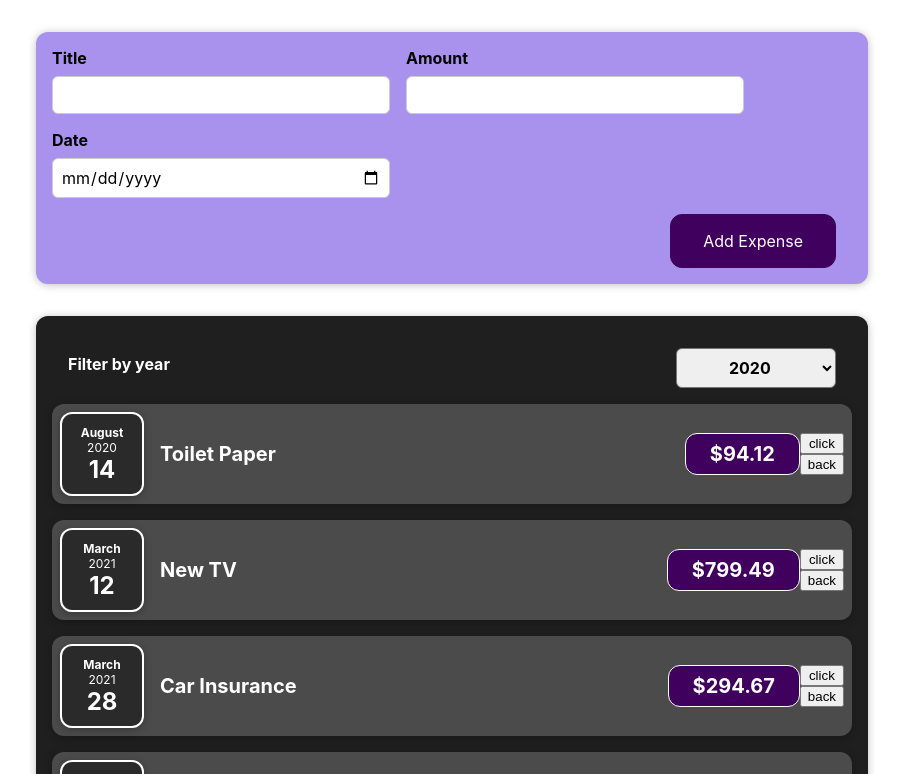
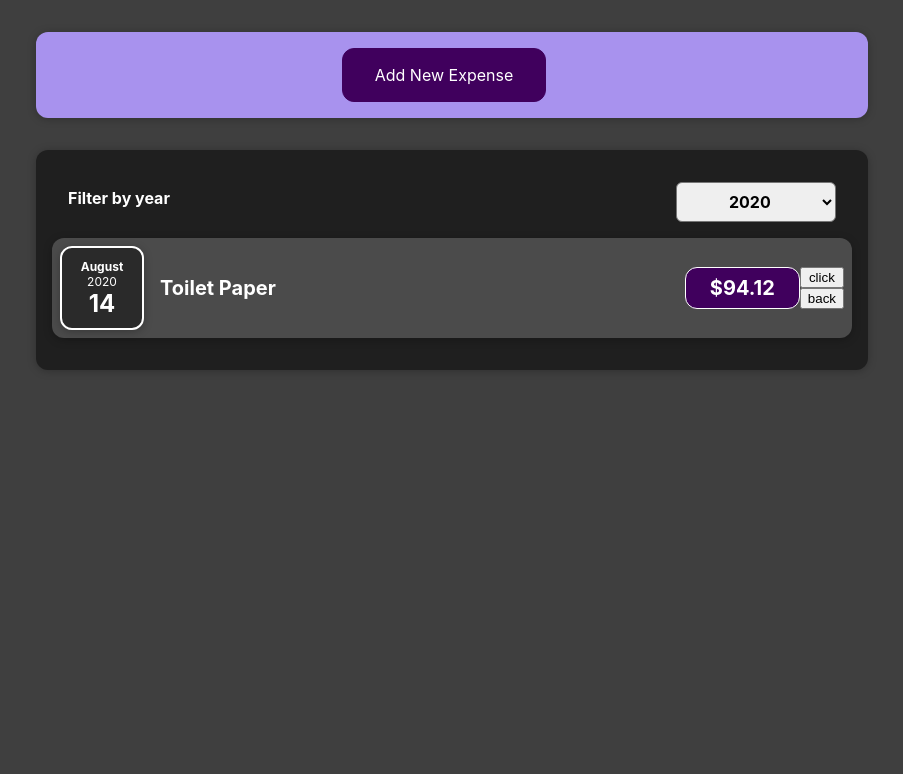
Before and after one commit to enesGune/REACT-COURSE, a React (Create React App) app in the folder react-complate-guide/: page / in a window 1280 px wide. Shown: the top 774 px of the page, without its empty margins (188-1091 px from the left). Built offline with nearby package versions, Linux system fonts and the light colour scheme.

Commit message:
chath csss

```diff
--- /dev/null
+++ b/react-complate-guide/src/assets/style/componenst/ExpensesList.css
@@ -0,0 +1,9 @@
+.expenses-list {
+    list-style: none;
+    padding: 0;
+}
+
+.expenses-list__fallback {
+    color: white;
+    text-align: center;
+}
--- /dev/null
+++ b/react-complate-guide/src/components/Expenses/ExpenseList.js
@@ -0,0 +1,28 @@
+import '../../assets/style/componenst/ExpensesList.css'
+import React from 'react'
+import ExpenseItem from './Expenseltem'
+
+
+
+const ExpenseList = props => {
+
+
+    if (props.items.length === 0){
+        return <h2 className='expenses-list__fallback' >Found Non Expenses</h2>
+    }
+
+
+    return <ul className='expenses-list' >
+         {props.items.map((expense)=>(
+            <ExpenseItem
+                key={expense.id}
+                title={expense.title}
+                amount={expense.amount}
+                date={expense.date}
+            />
+        ))}
+    </ul>
+}
+
+
+export default ExpenseList;
--- a/react-complate-guide/src/components/Expenses/Expenseltem.js
+++ b/react-complate-guide/src/components/Expenses/Expenseltem.js
@@ -26,6 +26,7 @@ const ExpenseItem = (props) => {
     }
 
     return(
+        <li>
             <div className="expense-item">
             <ExpenseDate date={props.date} />
                 <div className="expense-item__description">
@@ -43,7 +44,7 @@ const ExpenseItem = (props) => {
                 </div>
 
             </div>
-
+        </li>
     )
 }
 
--- a/react-complate-guide/src/components/Expenses/Expenses.js
+++ b/react-complate-guide/src/components/Expenses/Expenses.js
@@ -1,6 +1,7 @@
 import ExpensesFilter from "./ExpenseFilter";
-import ExpenseItem from "./Expenseltem";
+// import ExpenseItem from "./Expenseltem";
 import React, {useState} from 'react';
+import ExpenseList from "./ExpenseList";
 
 
 const Expenses = (props)=>{
@@ -10,7 +11,10 @@ const Expenses = (props)=>{
     const filterChanceHandler = selectedYear =>{
         setFilteredYear(selectedYear)
     }
-
+    // aşağıda yıla göre listelemek için bir fonksyon yazdık
+    const filteredExpenses = props.items.filter(expense => {
+        return expense.date.getFullYear().toString() === filteredYear;
+    });
 
     return(
         <div>
@@ -18,7 +22,8 @@ const Expenses = (props)=>{
 
             <div className="expenses" >
                 <ExpensesFilter selected={filteredYear} onChangeFilter={filterChanceHandler} />
-                {props.items.map(expense => <ExpenseItem title={expense.title} amount={expense.amount} date={expense.date}  />)}
+                {/* {filteredExpenses.length === 0 ? <p>No Expenses Found!</p> : filteredExpenses.map((expense) => <ExpenseItem key={expense.id} title={expense.title} amount={expense.amount} date={expense.date}  />) } */}
+                <ExpenseList items={filteredExpenses} />
                 {/* <ExpenseItem title={props.items[0].title} amount={props.items[0].amount} date={props.items[0].date} />
                 <ExpenseItem title={props.items[1].title} amount={props.items[1].amount} date={props.items[1].date} />
                 <ExpenseItem title={props.items[2].title} amount={props.items[2].amount} date={props.items[2].date} />
--- a/react-complate-guide/src/components/NewExpense/ExpenseForm.js
+++ b/react-complate-guide/src/components/NewExpense/ExpenseForm.js
@@ -41,7 +41,7 @@ const ExpenseForm = (props) => {
     };
 
     const submitHandler = (event) => {
-        event.preventDefauld();
+        event.preventDefault();
         const expenseData = {
             title:enteredTitle,
             amount:enteredAmount,
@@ -71,6 +71,7 @@ const ExpenseForm = (props) => {
                 </div>
             </div>
             <div className="new-expense__actions" >
+                <button type="button" onClick={props.onCancel} >Cancel</button>
                 <button type="submit" >Add Expense</button>
             </div>
         </form>
--- a/react-complate-guide/src/components/NewExpense/NewExpense.js
+++ b/react-complate-guide/src/components/NewExpense/NewExpense.js
@@ -1,8 +1,19 @@
-import React from 'react';
+import React, {useState} from 'react';
 import '../../assets/style/componenst/NewExpense.css'
 import ExpenseForm from './ExpenseForm';
 
 const NewExpense = (props) => {
+
+    const [isEditing, setIsEditing] = useState(false);
+
+    const startEditingHandler = () =>{
+        setIsEditing(true)
+    }
+
+    const stopEditinHandler = () =>{
+        setIsEditing(false)
+    }
+
     const saveExpenseDateHandler = (enteredExpenseData) => {
         const expenseData = {
             ...enteredExpenseData,
@@ -10,10 +21,12 @@ const NewExpense = (props) => {
 
         }
         props.onAddExpense(expenseData)
+        setIsEditing(false)
     }
     return (
         <div className="new-expense" >
-            <ExpenseForm onSaveExpenseData={saveExpenseDateHandler}  />
+            {!isEditing && <button onClick={startEditingHandler} >Add New Expense</button>}
+            {isEditing && <ExpenseForm onSaveExpenseData={saveExpenseDateHandler} onCancel={stopEditinHandler} />}
         </div>
     )
 }
--- a/react-complate-guide/src/index.css
+++ b/react-complate-guide/src/index.css
@@ -1,13 +1,15 @@
 body {
-  margin: 0;
-  font-family: -apple-system, BlinkMacSystemFont, 'Segoe UI', 'Roboto', 'Oxygen',
-    'Ubuntu', 'Cantarell', 'Fira Sans', 'Droid Sans', 'Helvetica Neue',
-    sans-serif;
-  -webkit-font-smoothing: antialiased;
-  -moz-osx-font-smoothing: grayscale;
+    margin: 0;
+    font-family: -apple-system, BlinkMacSystemFont, 'Segoe UI', 'Roboto', 'Oxygen', 'Ubuntu', 'Cantarell', 'Fira Sans', 'Droid Sans', 'Helvetica Neue', sans-serif;
+    -webkit-font-smoothing: antialiased;
+    -moz-osx-font-smoothing: grayscale;
 }
 
 code {
-  font-family: source-code-pro, Menlo, Monaco, Consolas, 'Courier New',
-    monospace;
+    font-family: source-code-pro, Menlo, Monaco, Consolas, 'Courier New', monospace;
 }
+
+body {
+    margin: 0;
+    background-color: #3f3f3f;
+}
```
Also changed, not shown: react-complate-guide/src/assets/style/componenst/Chart.css (added, +9 -0 lines), react-complate-guide/src/assets/style/componenst/ChartBar.css (added, +30 -0 lines). Lines whose indentation alone changed are shown as unchanged.
